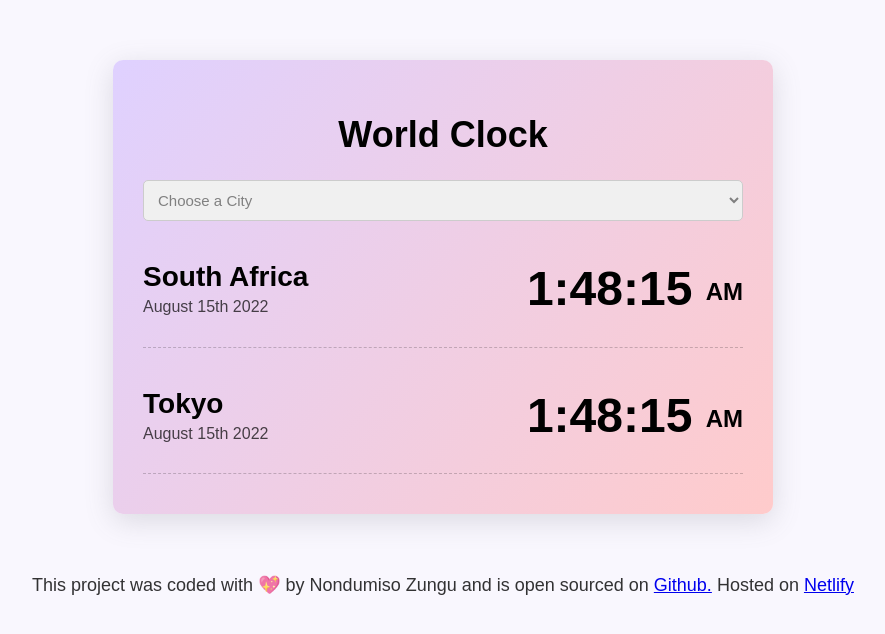
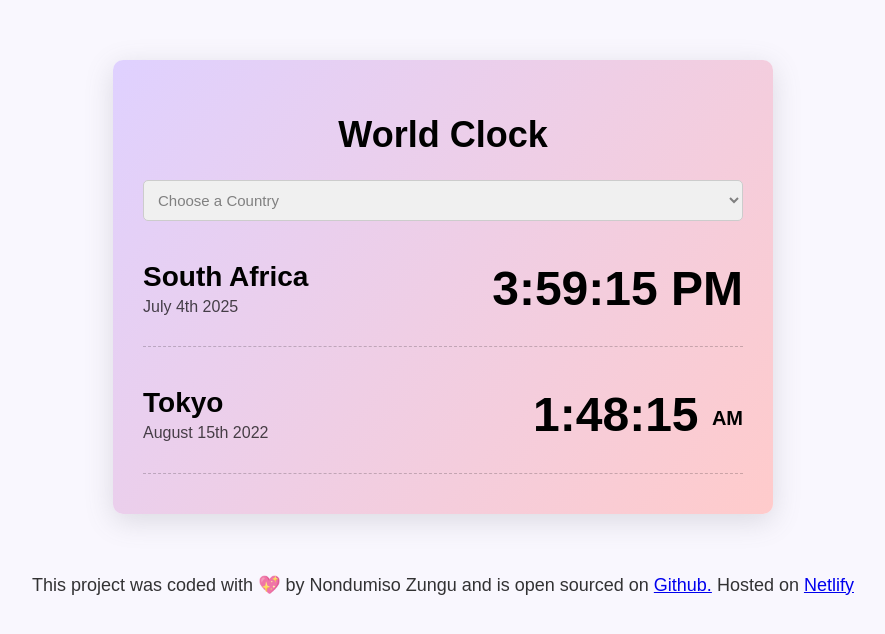
Before and after one commit to nondumiso0327/World-Clock-Project, a plain HTML site: page index.html in a window 1280 px wide. Shown: the whole page, without its empty margins (197-1082 px from the left). Drawn offline with nearby package versions, Linux system fonts and the light colour scheme.

Commit message:
added the moments for one country

```diff
--- a/index.html
+++ b/index.html
@@ -12,24 +12,24 @@
 <div class="container">
 <h1>World Clock</h1>
 <select name="" id="select">
-    <option value="">Choose a City</option>
+    <option value="">Choose a Country</option>
     <option value="South Africa">South Africa😊</option>
     <option value="Tokyo">Tokyo😉</option>
     <option value="Paris">Paris🤗</option>
 </select>
-<div id="country">
+<div id="country" class="south-africa">
     <div>
     <h2>South Africa</h2>
-<div id="date">August 15th 2022</div>
+<div class="date">August 15th 2022</div>
     </div>
-<div id="time">1:48:15 <small> AM </small></div>
+<div class="time">1:48:15 <small> AM </small></div>
 </div>
-<div id="country">
+<div id="country" class="Tokyo">
     <div>
     <h2>Tokyo</h2>
-<div id="date">August 15th 2022</div>
+<div class="date">August 15th 2022</div>
     </div>
-<div id="time">1:48:15 <small> AM </small></div>
+<div class="time">1:48:15 <small> AM </small></div>
 </div>
 </div>
 <footer>
--- a/src/index.js
+++ b/src/index.js
@@ -0,0 +1,5 @@
+let saElement = document.querySelector(".south-africa");
+let saDateElement = saElement.querySelector(".date");
+let saTimeElement = saElement.querySelector(".time");
+saDateElement.innerHTML =  moment().format("MMMM Do YYYY");
+saTimeElement.innerHTML = moment().format("h:mm:ss A");
--- a/src/style.css
+++ b/src/style.css
@@ -8,10 +8,10 @@ h1 {
   font-family: sans-serif;
   font-size: 36px;
 }
-.container{
+.container {
   max-width: 600px;
   margin: 60px auto;
-   background: linear-gradient(310deg, #FFCBCB 0%, #DFD1FF 100%);
+  background: linear-gradient(310deg, #ffcbcb 0%, #dfd1ff 100%);
   padding: 30px;
   box-shadow: rgba(100, 100, 111, 0.2) 0px 7px 29px 0px;
   border-radius: 10px;
@@ -20,38 +20,34 @@ h2 {
   margin: 0 0 5px;
   font-size: 28px;
 }
-#select{
-    width:100%;
+#select {
+  width: 100%;
   padding: 10px;
   border-radius: 5px;
   font-size: 15px;
-    border:1px solid #ccc;
+  border: 1px solid #ccc;
   background: #f0f0f0;
   color: grey;
-
-
 }
-#country{
-    display:flex;
+#country {
+  display: flex;
   justify-content: space-between;
   margin: 10px 0;
   padding: 30px 0;
-    border-bottom: 1px dashed rgba(0, 0, 0, 0.2) ;
+  border-bottom: 1px dashed rgba(0, 0, 0, 0.2);
 }
-#city:last-child {
-  border: none;
-}
-#date {
+
+.date {
   opacity: 0.7;
 }
 
- #time {
+.time {
   font-size: 48px;
   font-weight: bold;
 }
 
-#time small {
-  font-size: 24px;
+.time small {
+  font-size: 20px;
   vertical-align: middle;
   line-height: 48px;
 }
```
Lines whose indentation alone changed are shown as unchanged.
